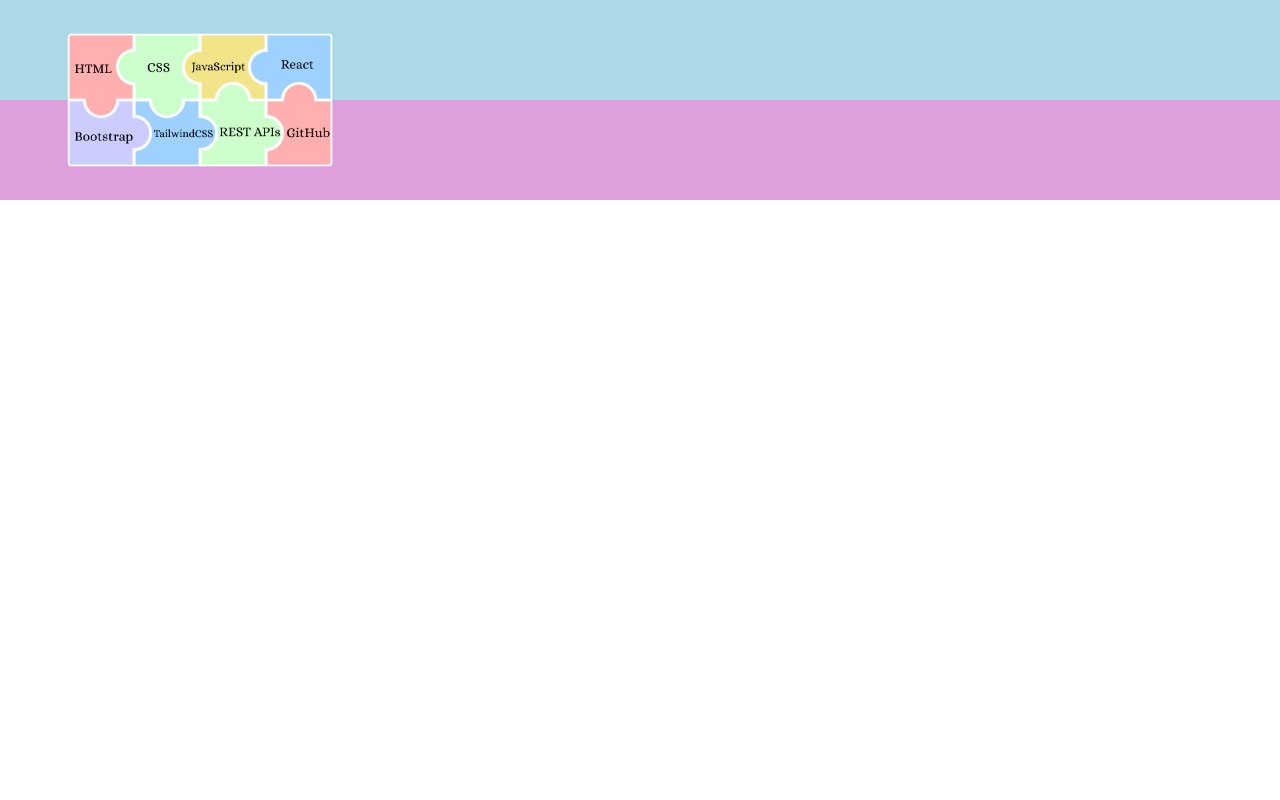
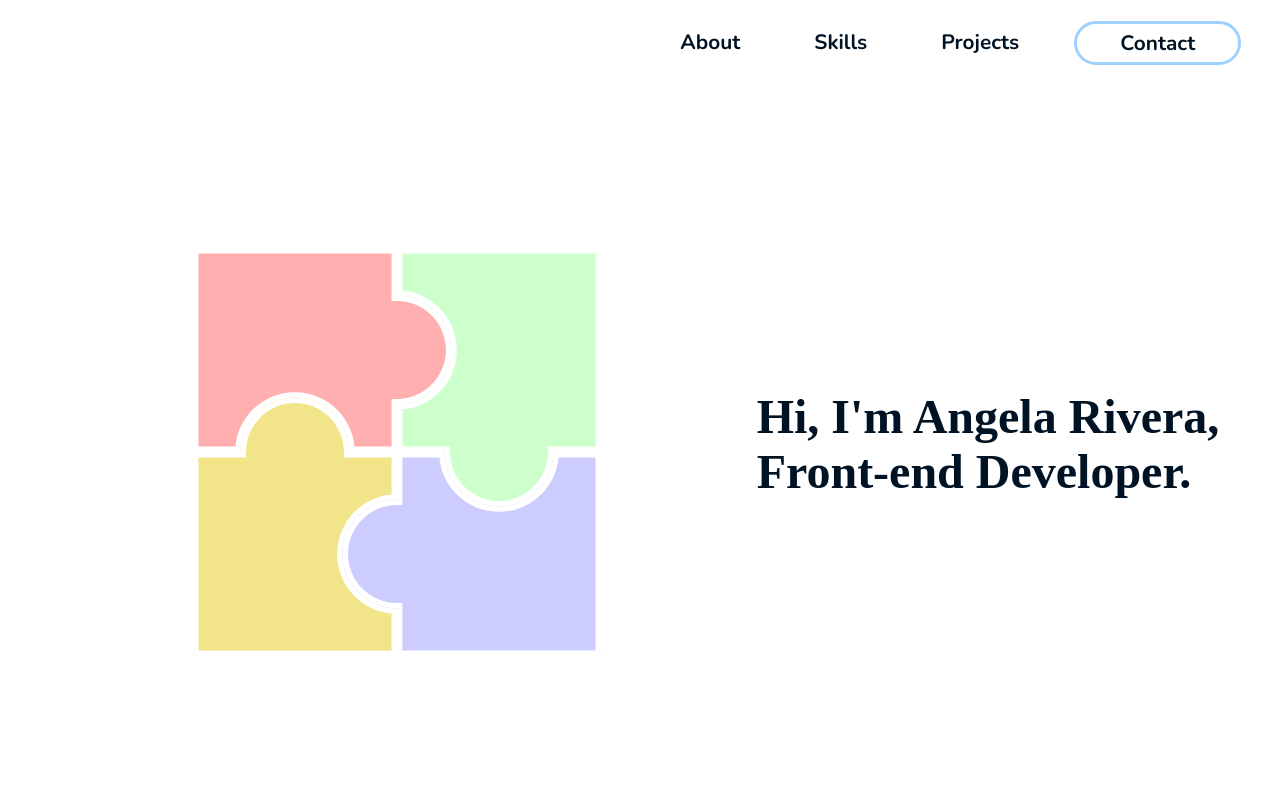
Before and after one commit to ang-riv/portfolio, a React (Vite) app: page / in a window 1280 px wide. Shown: the top 800 px of the page. Built offline with nearby package versions, Linux system fonts and the light colour scheme; a web font is replaced by a local one.

Commit message:
Added new pieces to skill section, separated controls for top and bottom pieces

```diff
--- a/src/TestSpace.jsx
+++ b/src/TestSpace.jsx
@@ -147,12 +147,28 @@ const TestSpace = () => {
   }, [controls, distance]);
 
   const styles = {
-    width: "100px",
-    height: "100px",
+    width: "11em",
+    height: "11em",
   };
   return (
-    <div>
-      <div style={{ backgroundColor: "lightBlue", display: "flex" }}>
+    <div
+      style={{
+        width: "100%",
+        display: "flex",
+        justifyContent: "center",
+        alignItems: "center",
+        flexDirection: "column",
+        border: "1px solid green",
+      }}
+    >
+      <div
+        style={{
+          backgroundColor: "lightBlue",
+          display: "flex",
+          height: "fit",
+          width: "80%",
+        }}
+      >
         <motion.img
           src={html}
           alt=""
@@ -176,7 +192,14 @@ const TestSpace = () => {
         />
         <motion.img src={react} alt="" animate={controls[3]} style={styles} />
       </div>
-      <div style={{ backgroundColor: "plum", display: "flex" }}>
+      <div
+        style={{
+          backgroundColor: "plum",
+          display: "flex",
+          height: "fit",
+          width: "80%",
+        }}
+      >
         <motion.img
           src={bootstrap}
           alt=""
--- a/src/components/PuzzleAnimations/PuzzleComponents/RenderPieces.jsx
+++ b/src/components/PuzzleAnimations/PuzzleComponents/RenderPieces.jsx
@@ -4,6 +4,7 @@ import { motion } from "framer-motion";
 import {
   introPieces,
   desktopPieces,
+  newDesktopPieces,
   mobilePieces,
 } from "../../../utils/imgData";
 const RenderPieces = ({ directProps, specificProps }) => {
--- a/src/components/PuzzleAnimations/SkillsPuzzles.jsx
+++ b/src/components/PuzzleAnimations/SkillsPuzzles.jsx
@@ -1,7 +1,11 @@
 import React, { useRef, useEffect, useState, useCallback } from "react";
 import useWindowSize from "../useWindowSize";
 import { useAnimation, motion, useInView } from "framer-motion";
-import { desktopPieces, mobilePieces } from "../../utils/imgData";
+import {
+  desktopPieces,
+  newDesktopPieces,
+  mobilePieces,
+} from "../../utils/imgData";
 import { directProps, specificProps } from "../../utils/puzzleUtils";
 import RenderPieces from "./PuzzleComponents/RenderPieces";
 
@@ -220,6 +224,205 @@ const MobileSkillsPuzzle = () => {
   );
 };
 
+const NewSkillsPuzzle = () => {
+  const topPieces = [
+    newDesktopPieces.html,
+    newDesktopPieces.css,
+    newDesktopPieces.javascript,
+    newDesktopPieces.react,
+  ];
+  const botPieces = [
+    newDesktopPieces.bootstrap,
+    newDesktopPieces.tailwind,
+    newDesktopPieces.api,
+    newDesktopPieces.github,
+  ];
+  const topPiece = useRef(null);
+  const botPiece = useRef(null);
+  const topControls = useRef([
+    useAnimation(),
+    useAnimation(),
+    useAnimation(),
+    useAnimation(),
+  ]).current;
+  const botControls = useRef([
+    useAnimation(),
+    useAnimation(),
+    useAnimation(),
+    useAnimation(),
+  ]).current;
+  const [width, setWidth] = useState(null);
+  const [verticalDistance, setVerticalDistance] = useState(null);
+
+  const originalWidth = 300;
+  const originalDistance = 51;
+  const divisor = (width / originalWidth).toFixed(5);
+  const distance = Number((originalDistance * divisor).toFixed(5));
+  const v = distance + Number(verticalDistance / 2);
+  const containerRef = useRef(null);
+  const isInView = useInView(containerRef, { margin: "-50% -50% -50% -50%" });
+  let testAnimations = true;
+  const runAnimations = async () => {
+    console.log("Distance", distance);
+    console.log("v Distance", verticalDistance);
+
+    const variants = {
+      outerFirstL: { x: distance * 2, transition: { delay: 0.5 } },
+      outerFirstR: { x: -distance * 2, transition: { delay: 0.5 } },
+      outerSecondL: { x: distance * 3, transition: { delay: 0.5 } },
+      innerSecondL: { x: distance, transition: { delay: 0.5 } },
+      innerSecondR: { x: -distance, transition: { delay: 0.5 } },
+      outerSecondR: { x: -distance * 3, transition: { delay: 0.5 } },
+      topRow: { y: -v, transition: { delay: 0.5 } },
+      bottomRow: { y: v, transition: { delay: 0.5 } },
+      reset: {
+        x: 0,
+        y: 0,
+        rotate: 0,
+        transition: { delay: 0.3, duration: 0.5 },
+      },
+    };
+
+    // move outer pieces
+    const firstPhase = async () => {
+      let pieces = [];
+      for (let i = 0; i < topControls.length; i++) {
+        const top = topControls[i];
+        const bot = botControls[i];
+
+        if (i === 0) {
+          pieces.push(top.start(variants.outerFirstL));
+          pieces.push(bot.start(variants.outerFirstL));
+        } else if (i === 3) {
+          pieces.push(top.start(variants.outerFirstR));
+          pieces.push(bot.start(variants.outerFirstR));
+        }
+      }
+      await Promise.all(pieces);
+    };
+
+    // chain together in groups
+    const secondPhase = async () => {
+      let pieces = [];
+      for (let i = 0; i < topControls.length; i++) {
+        const top = topControls[i];
+        const bot = botControls[i];
+
+        switch (i) {
+          case 0:
+            pieces.push(top.start(variants.outerSecondL));
+            pieces.push(bot.start(variants.outerSecondL));
+            break;
+          case 1:
+            pieces.push(top.start(variants.innerSecondL));
+            pieces.push(bot.start(variants.innerSecondL));
+            break;
+          case 3:
+            pieces.push(top.start(variants.outerSecondR));
+            pieces.push(bot.start(variants.outerSecondR));
+            break;
+          case 2:
+            pieces.push(top.start(variants.innerSecondR));
+            pieces.push(bot.start(variants.innerSecondR));
+            break;
+          default:
+            console.log("Unknown number");
+        }
+      }
+      await Promise.all(pieces);
+    };
+
+    // vertical join
+    const thirdPhase = async () => {
+      let pieces = [];
+
+      for (let i = 0; i < topControls.length; i++) {
+        const top = topControls[i];
+        const bot = botControls[i];
+        pieces.push(top.start(variants.bottomRow));
+        pieces.push(bot.start(variants.topRow));
+      }
+      await Promise.all(pieces);
+    };
+    await firstPhase();
+    await secondPhase();
+    await thirdPhase();
+    testAnimations = false;
+  };
+  // check if inView
+  useEffect(() => {
+    if (topPiece.current) {
+      let top = topPiece.current.getBoundingClientRect();
+      let bot = botPiece.current.getBoundingClientRect();
+      setWidth(top.width.toFixed(2));
+      if (botPiece.current) {
+        const vDistance = bot.top.toFixed(2) - top.bottom.toFixed(2);
+        setVerticalDistance(vDistance.toFixed(2));
+        console.log(bot.top.toFixed(2), top.bottom.toFixed(2));
+      }
+    }
+    if (isInView) {
+      runAnimations();
+    }
+    console.log(width);
+  }, [topControls, botControls, distance, isInView]);
+  return (
+    <div
+      ref={containerRef}
+      style={{
+        border: "1px solid green",
+        height: "fit",
+        display: "flex",
+        flexDirection: "column",
+      }}
+    >
+      <div style={{ height: "fit" }}>
+        {topControls.map((_, index) => {
+          if (index === 0) {
+            return (
+              <motion.img
+                src={topPieces[index]}
+                style={{ height: "100px", width: "100px" }}
+                ref={topPiece}
+                animate={topControls[index]}
+              />
+            );
+          } else {
+            return (
+              <motion.img
+                src={topPieces[index]}
+                style={{ height: "100px", width: "100px" }}
+                animate={topControls[index]}
+              />
+            );
+          }
+        })}
+      </div>
+      <div style={{ height: "fit" }}>
+        {botControls.map((_, index) => {
+          if (index === 0) {
+            return (
+              <motion.img
+                src={botPieces[index]}
+                style={{ height: "100px", width: "100px" }}
+                ref={botPiece}
+                animate={botControls[index]}
+              />
+            );
+          } else {
+            return (
+              <motion.img
+                src={botPieces[index]}
+                style={{ height: "100px", width: "100px" }}
+                animate={botControls[index]}
+              />
+            );
+          }
+        })}
+      </div>
+    </div>
+  );
+};
 /* will render one of two puzzles depending on the screen size */
 const SkillsSectionPuzzle = () => {
   const size = useWindowSize();
@@ -233,7 +436,7 @@ const SkillsSectionPuzzle = () => {
   } else {
     return (
       <>
-        <SkillsPuzzle />
+        <NewSkillsPuzzle />
       </>
     );
   }
--- a/src/main.jsx
+++ b/src/main.jsx
@@ -6,6 +6,6 @@ import TestSpace from "./TestSpace";
 
 createRoot(document.getElementById("root")).render(
   <StrictMode>
-    <TestSpace />
+    <App />
   </StrictMode>
 );
--- a/src/utils/imgData.jsx
+++ b/src/utils/imgData.jsx
@@ -13,6 +13,17 @@ import javascriptPiece from "../assets/desktop-skill-svgs/javascriptPiece.svg";
 import reactPiece from "../assets/desktop-skill-svgs/reactPiece.svg";
 import bootstrapPiece from "../assets/desktop-skill-svgs/bootstrapPiece.svg";
 import githubPiece from "../assets/desktop-skill-svgs/githubPiece.svg";
+
+// new desktop/tablet
+import html from "../assets/new-desktop/top/html.png";
+import css from "../assets/new-desktop/top/css.png";
+import javascript from "../assets/new-desktop/top/js.png";
+import react from "../assets/new-desktop/top/react.png";
+
+import bootstrap from "../assets/new-desktop/bot/bootstrap.png";
+import tailwind from "../assets/new-desktop/bot/tailwind.png";
+import api from "../assets/new-desktop/bot/api.png";
+import github from "../assets/new-desktop/bot/github.png";
 
 // mobile
 import mobileHtmlPiece from "../assets/mobile-skill-svgs/mobileHtmlPiece.svg";
@@ -54,6 +65,17 @@ export const desktopPieces = {
   github: githubPiece,
 };
 
+export const newDesktopPieces = {
+  html: html,
+  css: css,
+  tailwind: tailwind,
+  api: api,
+  javascript: javascript,
+  react: react,
+  bootstrap: bootstrap,
+  github: github,
+};
+
 export const mobilePieces = {
   html: mobileHtmlPiece,
   css: mobileCssPiece,
```
